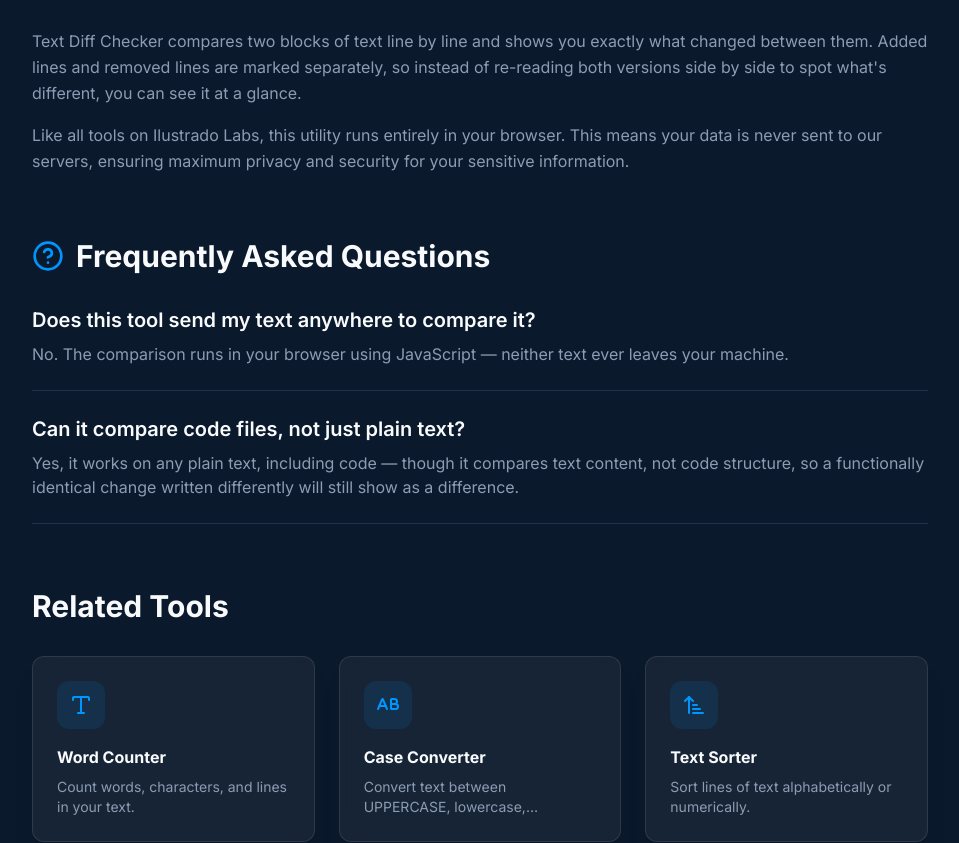
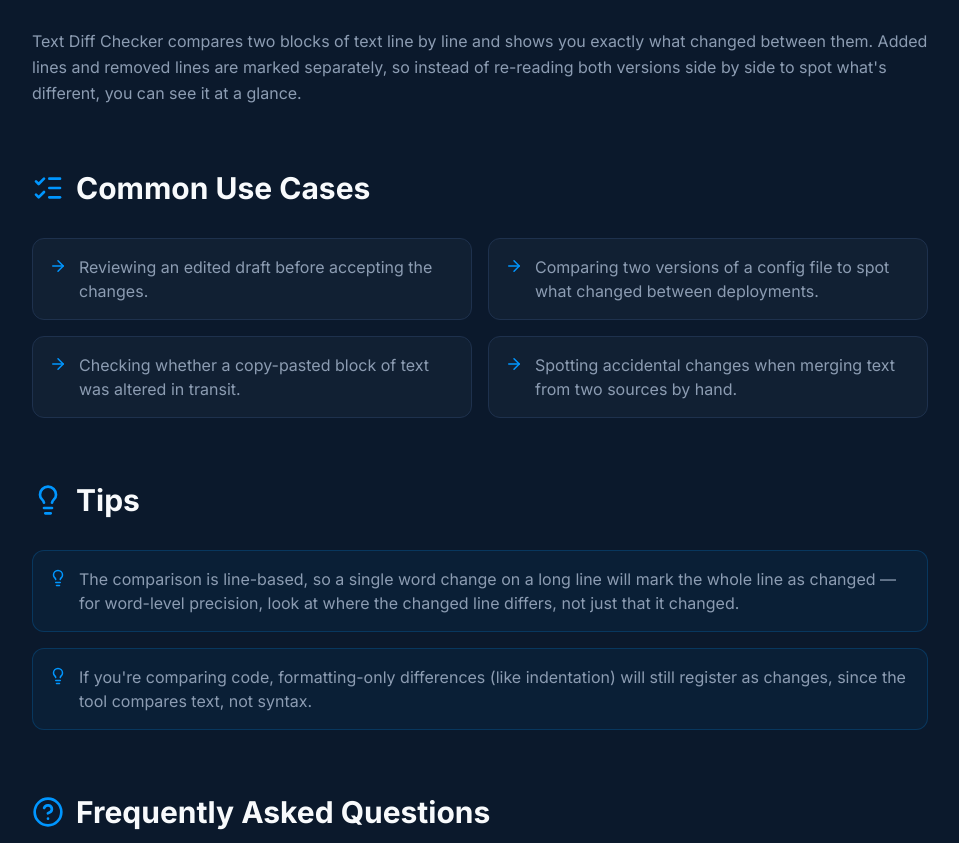
Before and after one commit to koa786/ilustrado-labs, a Next.js app: page /tools/text-diff-checker in a window 1280 px wide. Shown: the part 1309-2152 px from the top of the page, without its empty margins (160-1119 px from the left). Built offline with nearby package versions, Linux system fonts and the light colour scheme.

Commit message:
feat: render new content sections, remove hardcoded privacy paragraph, add curated related-tool linking

```diff
--- a/components/tools/ToolPageClient.tsx
+++ b/components/tools/ToolPageClient.tsx
@@ -4,7 +4,7 @@ import { Tool, tools } from "@/data/tools";
 import { GlassCard } from "@/components/ui/Card";
 import { Button } from "@/components/ui/Button";
 import { iconMap } from "@/lib/icons";
-import { Share2, Star, Info, HelpCircle, CheckCircle, ArrowRight } from "lucide-react";
+import { Share2, Star, Info, HelpCircle, CheckCircle, ArrowRight, ListChecks, Lightbulb, AlertTriangle } from "lucide-react";
 import Link from "next/link";
 
 // Tool Implementations
@@ -62,9 +62,13 @@ export function ToolPageClient({ tool }: ToolPageClientProps) {
     }
   };
 
-  const relatedTools = tools
-    .filter((t) => t.category === tool.category && t.id !== tool.id)
-    .slice(0, 3);
+  const relatedTools = tool.relatedToolIds
+    ? tool.relatedToolIds
+        .map((id) => tools.find((t) => t.id === id))
+        .filter((t): t is Tool => Boolean(t))
+    : tools
+        .filter((t) => t.category === tool.category && t.id !== tool.id)
+        .slice(0, 3);
 
   return (
     <div className="space-y-16">
@@ -117,12 +121,24 @@ export function ToolPageClient({ tool }: ToolPageClientProps) {
             <p>
               {tool.longDescription || tool.description}
             </p>
-            <p className="mt-4">
-              Like all tools on Ilustrado Labs, this utility runs entirely in your browser. This means your data is never sent to our servers,
-              ensuring maximum privacy and security for your sensitive information.
-            </p>
           </div>
         </section>
+
+        {tool.useCases && (
+          <section>
+            <h2 className="text-3xl font-bold mb-8 flex items-center gap-3">
+              <ListChecks size={32} className="text-primary" /> Common Use Cases
+            </h2>
+            <ul className="grid grid-cols-1 md:grid-cols-2 gap-4">
+              {tool.useCases.map((useCase, i) => (
+                <li key={i} className="flex items-start gap-3 p-4 bg-muted/5 border border-border rounded-xl text-muted">
+                  <ArrowRight size={18} className="text-primary shrink-0 mt-0.5" />
+                  <span>{useCase}</span>
+                </li>
+              ))}
+            </ul>
+          </section>
+        )}
 
         {tool.benefits && (
           <section>
@@ -148,6 +164,38 @@ export function ToolPageClient({ tool }: ToolPageClientProps) {
                   <pre className="p-4 bg-black/50 border border-border rounded-xl overflow-x-auto text-sm font-mono">
                     <code>{example.code}</code>
                   </pre>
+                </div>
+              ))}
+            </div>
+          </section>
+        )}
+
+        {tool.tips && (
+          <section>
+            <h2 className="text-3xl font-bold mb-8 flex items-center gap-3">
+              <Lightbulb size={32} className="text-primary" /> Tips
+            </h2>
+            <div className="space-y-4">
+              {tool.tips.map((tip, i) => (
+                <div key={i} className="flex items-start gap-3 p-4 bg-primary/5 border border-primary/20 rounded-xl">
+                  <Lightbulb size={18} className="text-primary shrink-0 mt-0.5" />
+                  <span className="text-muted">{tip}</span>
+                </div>
+              ))}
+            </div>
+          </section>
+        )}
+
+        {tool.commonMistakes && (
+          <section>
+            <h2 className="text-3xl font-bold mb-8 flex items-center gap-3">
+              <AlertTriangle size={32} className="text-primary" /> Common Mistakes
+            </h2>
+            <div className="space-y-4">
+              {tool.commonMistakes.map((mistake, i) => (
+                <div key={i} className="flex items-start gap-3 p-4 bg-muted/5 border border-border rounded-xl">
+                  <AlertTriangle size={18} className="text-primary shrink-0 mt-0.5" />
+                  <span className="text-muted">{mistake}</span>
                 </div>
               ))}
             </div>
```
